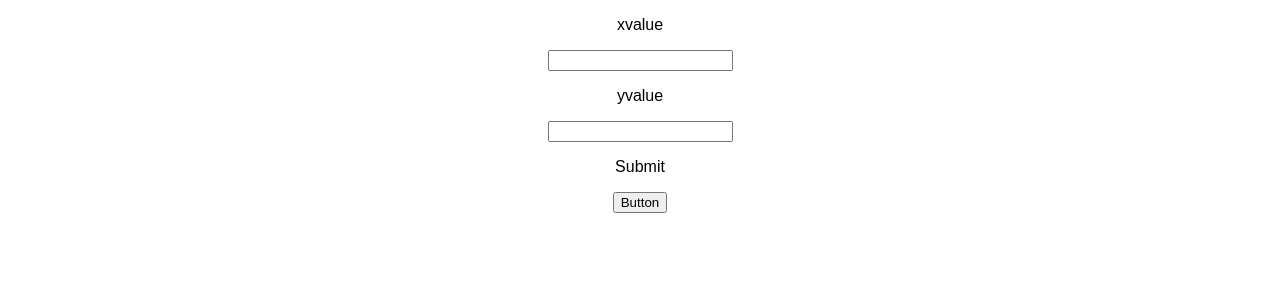
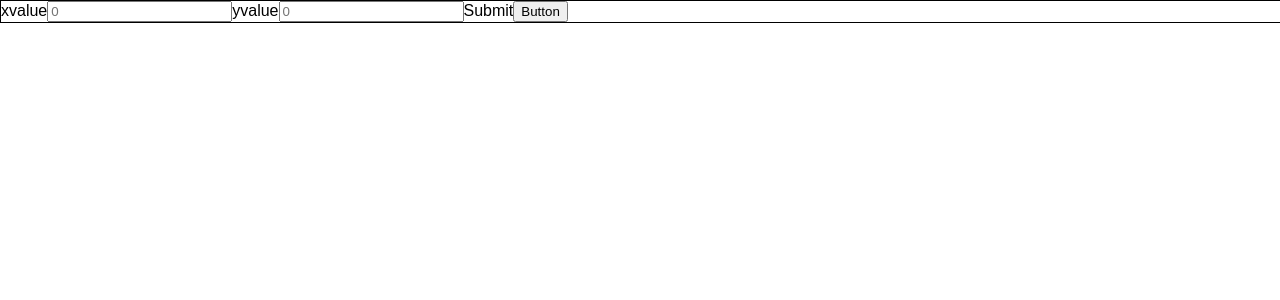
Before and after one commit to LlangiwEel/hexmap, a React (Create React App) app: page / in a window 1280 px wide. Shown: the top 300 px of the page. Built offline with nearby package versions, Linux system fonts and the light colour scheme.

Commit message:
fix position menu remove redundant css

```diff
--- a/src/App.css
+++ b/src/App.css
@@ -1,42 +1,10 @@
-.App {
-  text-align: center;
-}
 
-.App-logo {
-  animation: App-logo-spin infinite 20s linear;
-  height: 80px;
-}
-
-.App-header {
-  background-color: #222;
-  height: 150px;
-  padding: 20px;
-  color: white;
-}
-
-.App-title {
-  font-size: 1.5em;
-}
-
-.App-intro {
-  font-size: large;
-}
-
-@keyframes App-logo-spin {
-  from { transform: rotate(0deg); }
-  to { transform: rotate(360deg); }
-}
-
-#GridColumn {
-  float: left;
-}
-
-#GridColumn:nth-child(2n+2) {
-  margin-top: 26px;
-}
-
-#Grid {
-  margin: 20px;
+.menu-container {
+  border: 1px solid black;
+  position: fixed;
+  width: 100em;
+  z-index: 1;
+  background-color: white;
 }
 
 .redhex {
--- a/src/App.js
+++ b/src/App.js
@@ -16,8 +16,8 @@ class App extends Component {
     super(props)
     this.state = {
       map: {},
-      xvalue: 5,
-      yvalue: 5
+      xvalue: 0,
+      yvalue: 0
     }
     this.clickHandler = this.clickHandler.bind(this);
     this.xChange = this.xChange.bind(this);
@@ -26,28 +26,34 @@ class App extends Component {
 
 
   xChange(event) {
-    xvalue = event.target.value
-    console.log(xvalue)
+    this.setState({
+      xvalue: event.target.value
+    })
   }
 
   yChange(event) {
-    yvalue = event.target.value
-    console.log(yvalue)
+    this.setState({
+      yvalue: event.target.value
+    })
   }
 
   clickHandler() {
-    this.setState({ map: generateRectMap(xvalue, yvalue) })
+    this.setState({ map: generateRectMap(this.state.xvalue, this.state.yvalue) })
 
   };
   render() {
     return (
       <div className="App">
-      <p>xvalue</p>
-      <input onChange={this.xChange}></input>
-      <p>yvalue</p>
-      <input onChange={this.yChange}></input>
-      <p>Submit</p>
-      <button onClick={this.clickHandler}>Button</button>
+      <div className="menu-container">
+      <label>xvalue
+      <input placeholder={this.state.xvalue} onChange={this.xChange}  />
+      </label>
+      <label>yvalue
+      <input placeholder={this.state.yvalue} onChange={this.yChange}  />
+      </label>
+      <label>Submit
+      <button onClick={this.clickHandler}>Button</button></label>
+      </div>
         <div className="map-container">
           <svg viewBox={`0 0 ${window.innerWidth + 500} ${window.innerHeight + 2500}`}>
             <g transform="rotate(-30) translate(0, 270)">
```
